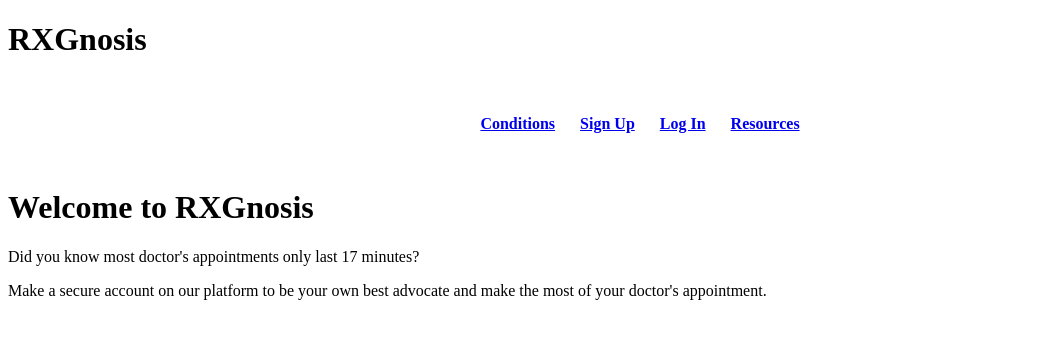
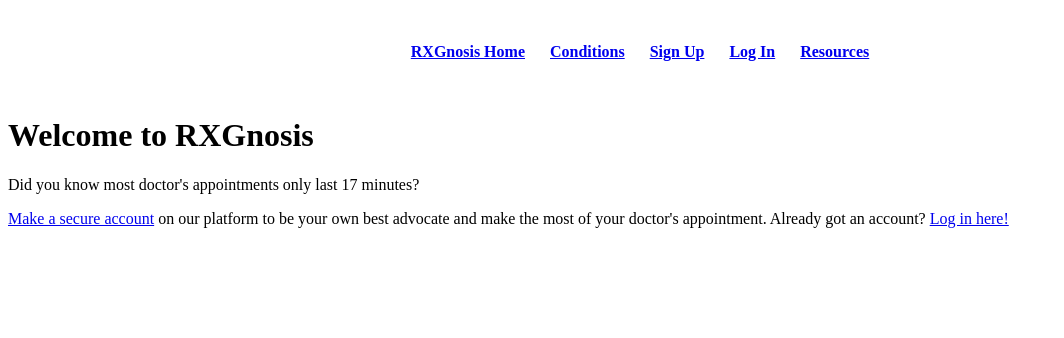
Before and after one commit to Varlotte/phase-5-project, a React (Create React App) app in the folder client/: page / in a window 1280 px wide. Shown: the top 338 px of the page, without its empty margins (0-1064 px from the left). Built offline with nearby package versions, Linux system fonts and the light colour scheme.

Commit message:
adds small client-side routing to homepage
-links to homepage from navbar
-links to login and signup from homepage
-gets rid of the big header in app.js

```diff
--- a/client/src/components/NavBar.js
+++ b/client/src/components/NavBar.js
@@ -16,6 +16,7 @@ function NavBar() {
   };
   return (
     <div className="navbar" style={navBarStyle}>
+      <Link to="/">RXGnosis Home</Link>
       <Link to="/conditions">Conditions</Link>
 
       {!currentUser ? (
--- a/client/src/containers/App.js
+++ b/client/src/containers/App.js
@@ -25,7 +25,6 @@ function App() {
           setCurrentUser,
         }}
       >
-        <h1>RXGnosis</h1>
         <BrowserRouter>
           <NavBar />
           <Switch>
--- a/client/src/containers/LandingPage.js
+++ b/client/src/containers/LandingPage.js
@@ -1,5 +1,6 @@
 //displays either login or signup
 import React, { useEffect, useState, createContext } from "react";
+import { Link } from "react-router-dom";
 
 function LandingPage() {
   return (
@@ -7,8 +8,9 @@ function LandingPage() {
       <h1>Welcome to RXGnosis</h1>
       <p>Did you know most doctor's appointments only last 17 minutes?</p>
       <p>
-        Make a secure account on our platform to be your own best advocate and
-        make the most of your doctor's appointment.
+        <Link to="/signup">Make a secure account</Link> on our platform to be
+        your own best advocate and make the most of your doctor's appointment.
+        Already got an account? <Link to="/login"> Log in here!</Link>
       </p>
     </div>
   );
```
Also changed, not shown: 1 other file (tests, documents, lock files or other folders).
